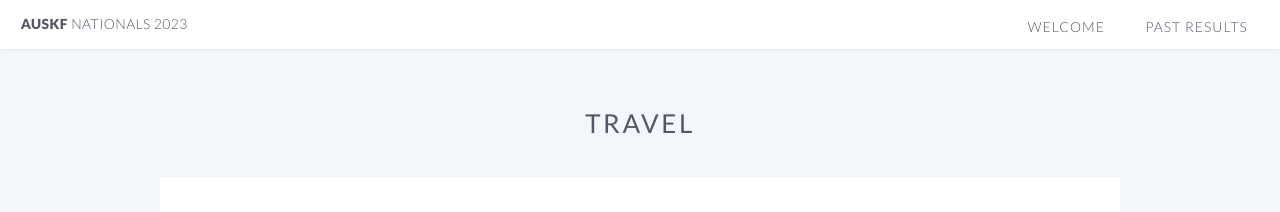
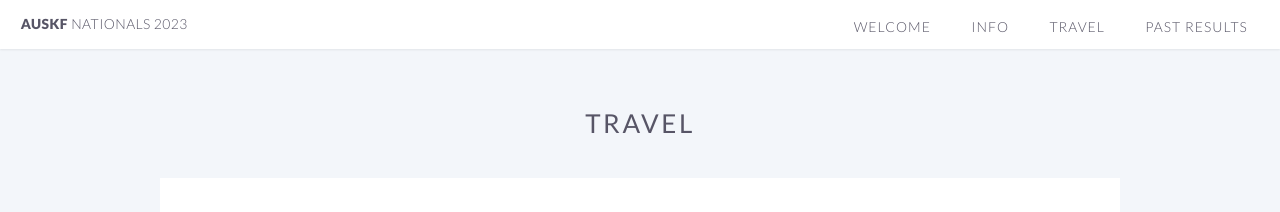
Before and after one commit to auskf-web/auskf-nationals.github.io, a Jekyll site: the page built from travel.html, in a window 1280 px wide. Shown: the top 212 px of the page. Built offline with Jekyll 4.4.1, drawn with Linux system fonts in a browser that asks for light colours.

Commit message:
Revert "Info coming soon update"
This reverts commit eab1005318ebddc7f4cde91c2ed8170659d97f11.

```diff
--- a/_includes/banner.html
+++ b/_includes/banner.html
@@ -3,16 +3,14 @@
 
 	<div class="inner">
 
-		<h2><strong>Coming soon!</strong></h2>
-
-		<!-- <h2><strong>{{ site.tournament_date }}</strong></h2>
+		<h2><strong>{{ site.tournament_date }}</strong></h2>
 		<h3><strong>{{ site.tournament_location_city_state }}</strong></h3>
 
 		<footer>
 			<ul class="buttons vertical">
 				<li><a href="#main" class="button fit scrolly">Learn More</a></li>
 			</ul>
-		</footer> -->
+		</footer>
 	</div>
 
 </section>
--- a/_includes/header.html
+++ b/_includes/header.html
@@ -4,8 +4,8 @@
 		<ul>
 			<li><a href="/">Welcome</a></li>
 			<!--<li><a href="/schedule.html">Schedule</a></li> -->
-			<!-- <li><a href="/info.html">Info</a></li>
-			<li><a href="/travel.html">Travel</a></li> -->
+			<li><a href="/info.html">Info</a></li>
+			<li><a href="/travel.html">Travel</a></li>
 			<!-- <li><a href="/gear.html">Gear</a></li> -->
 			<!-- <li><a href="/sponsor.html">Sponsor</a></li> -->
 			<!-- <li><a href="/register.html" class="button special">Register</a></li> -->
```
Also changed, not shown: index.html (+6 -4 lines), images/banner.jpg (deleted).
